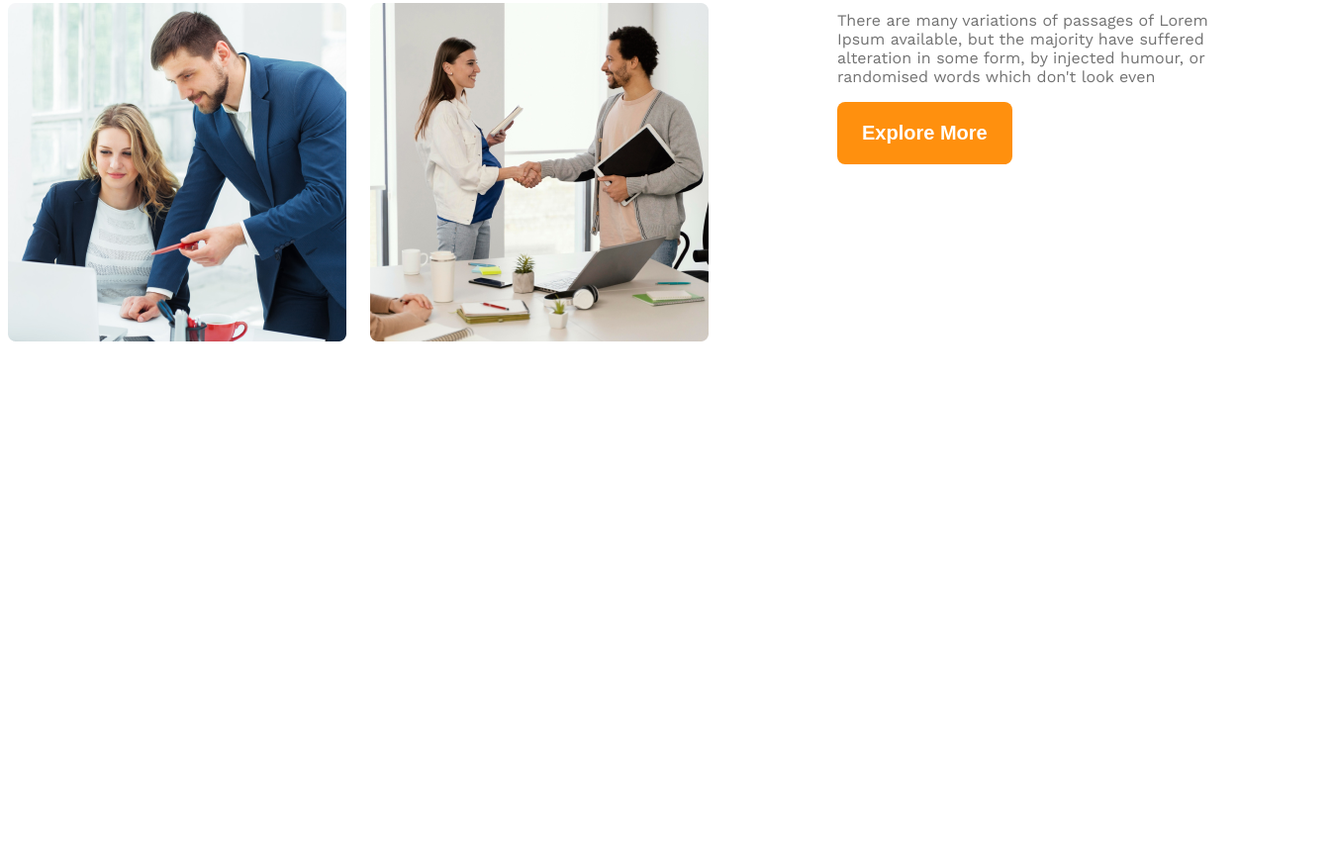
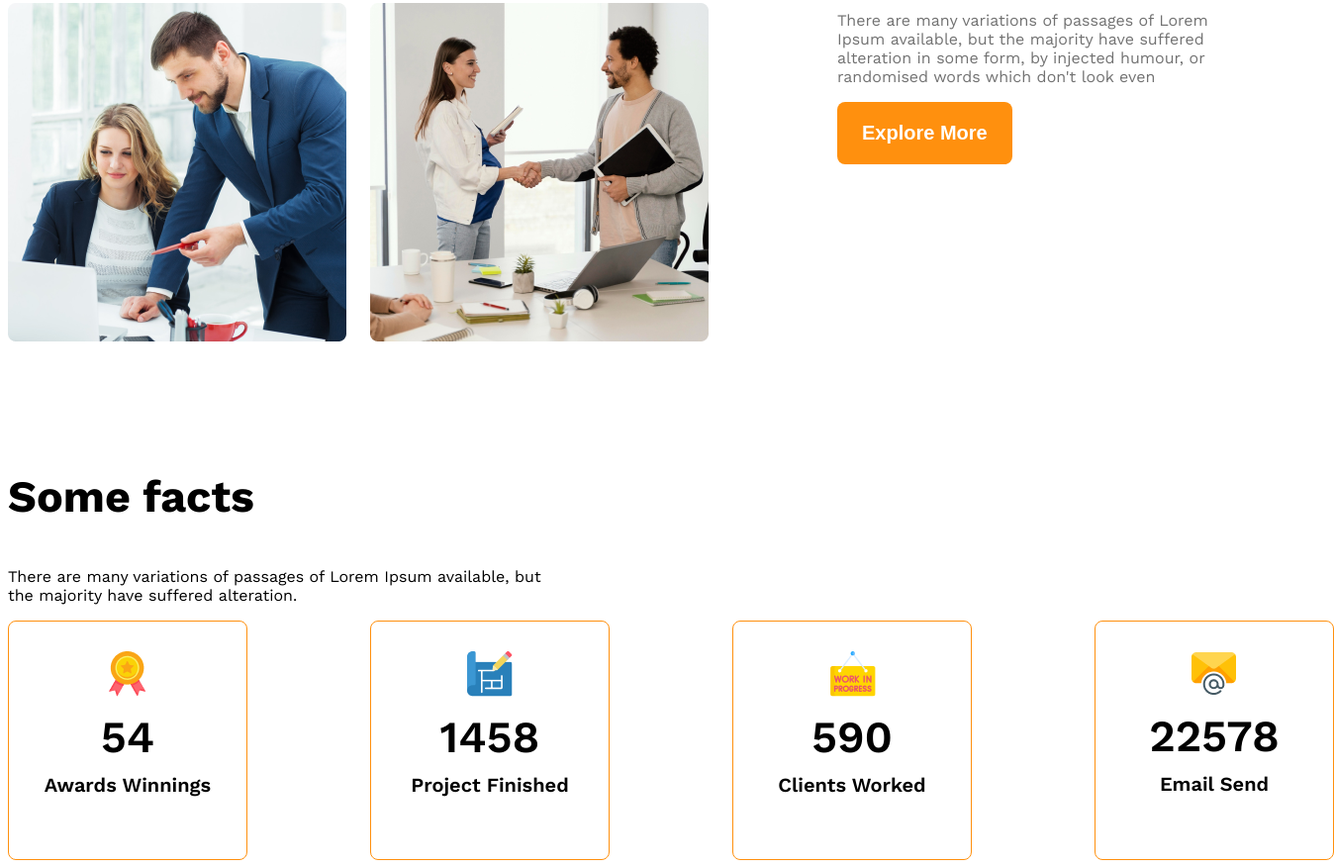
Before and after one commit to MilonAhmed123367/architects-resources, a plain HTML site: page index.html in a window 1280 px wide. Shown: the part 1677-2554 px from the top of the page at 99% size, 1348 px wide, since content can reach past the window. Before the commit the page ends 2030 px from the top, so only its background shows below. Drawn offline with nearby package versions, Linux system fonts and the light colour scheme.

Commit message:
More has been added

```diff
--- a/index.html
+++ b/index.html
@@ -32,6 +32,7 @@
 </div>
 </header>
 <main>
+  <!-- Team Features -->
 <section class="teams display-flex">
  <div class="team-image-container">
   <img src="images/team1.png" alt="">
@@ -40,7 +41,7 @@
   <img src="images/team4.png" alt="">
  </div>
  <div class="uor-features">
-   <h3 class="feature-title"><span class="quick-list text-light-grey" cl>Quick list</span> <span>of Our</span> <span class="text-primary">Features</span></h3>
+   <h3 class="section-title"><span class="quick-list text-light-grey" cl>Quick list</span> <span>of Our</span> <span class="text-primary">Features</span></h3>
    <p class="features-description text-light-grey">
     There are many variations of passages of Lorem Ipsum available, but the majority have suffered alteration in some form, by injected humour, or randomised words which don't look even
    </p>
@@ -49,6 +50,47 @@
   </button>
  </div>
 </section>
+<!-- Features will enjoy -->
+ <section>
+
+ </section>
+ <!-- some facts -->
+  <section>
+    <section class="some-facts">
+      <h3 class="section-title">Some facts</h3>
+      <p class="text-light-gray fact-description">There are many variations of passages of Lorem Ipsum available, but the majority have suffered alteration.</p>
+      <div class="facts-container">
+        <div class="fact-card display-flex">
+         <div>
+           <img src="images/icons/ribon.png" alt="" class="fact-icon">
+          <h4 class="fact-number">54</h4>
+          <h5 class="fact-name">Awards Winnings</h5>
+         </div>
+        </div>
+        <div class="fact-card display-flex">
+        <div>
+            <img src="images/icons/projects.png" alt="" class="fact-icon">
+            <h4 class="fact-number">1458</h4>
+            <h5 class="fact-name">Project Finished</h5>
+        </div>
+        </div>
+        <div class="fact-card display-flex">
+         <div>
+           <img src="images/icons/customers.png" alt="" class="fact-icon">
+           <h4 class="fact-number">590</h4>
+           <h5 class="fact-name">Clients Worked</h5>
+         </div>
+        </div>
+        <div class="fact-card display-flex">
+          <div>
+            <img src="images/icons/email.png" alt="" class="fact-icon">
+           <h4 class="fact-number">22578</h4>
+           <h5 class="fact-name">Email Send</h5>
+          </div>
+        </div>
+      </div>
+    </section>
+  </section>
 </main>
 <footer>
 
--- a/style/style.css
+++ b/style/style.css
@@ -81,10 +81,8 @@ main > section{
   margin-left: 130px;
   max-width: 530px;
 }
-.feature-title{
 
-}
-.feature-title{
+.section-title{
   font-size: 2.8rem;
   font-weight: 700;
 }
@@ -96,6 +94,38 @@ main > section{
   grid-template-columns: repeat(2, 1fr);
   gap: 24px;
 }
+/* Facts style*/
+.facts-container{
+  display: grid;
+  grid-template-columns: repeat(4, 1fr);
+  gap: 124px;
+}
+.fact-card{
+    border: 1px solid #FF900E;
+    width: 240px;
+    height: 240px;
+    border-radius: 8px;
+    text-align: center;
+    align-items: center;
+    justify-content: center;
+  }
+.fact-number{
+  font-size: 2.8rem;
+  font-weight: 600;
+  margin-top: 10px;
+  margin-bottom: 5px;
+}
+.fact-name{
+  font-size: 1.25rem;
+  font-weight: 600;
+  margin-top: 10px
+}
+
+.fact-description{
+  max-width: 540px;
+}
+
+
 /*Small device Media query */
 @media screen and (max-width:576px){
   .navbar,
@@ -111,6 +141,9 @@ main > section{
     margin: 20px;
   }
 }
+
+
+
 /* medium device */
 @media screen and (min-width: 576px)  and (max-width: 992px) {
   .teams{
```
